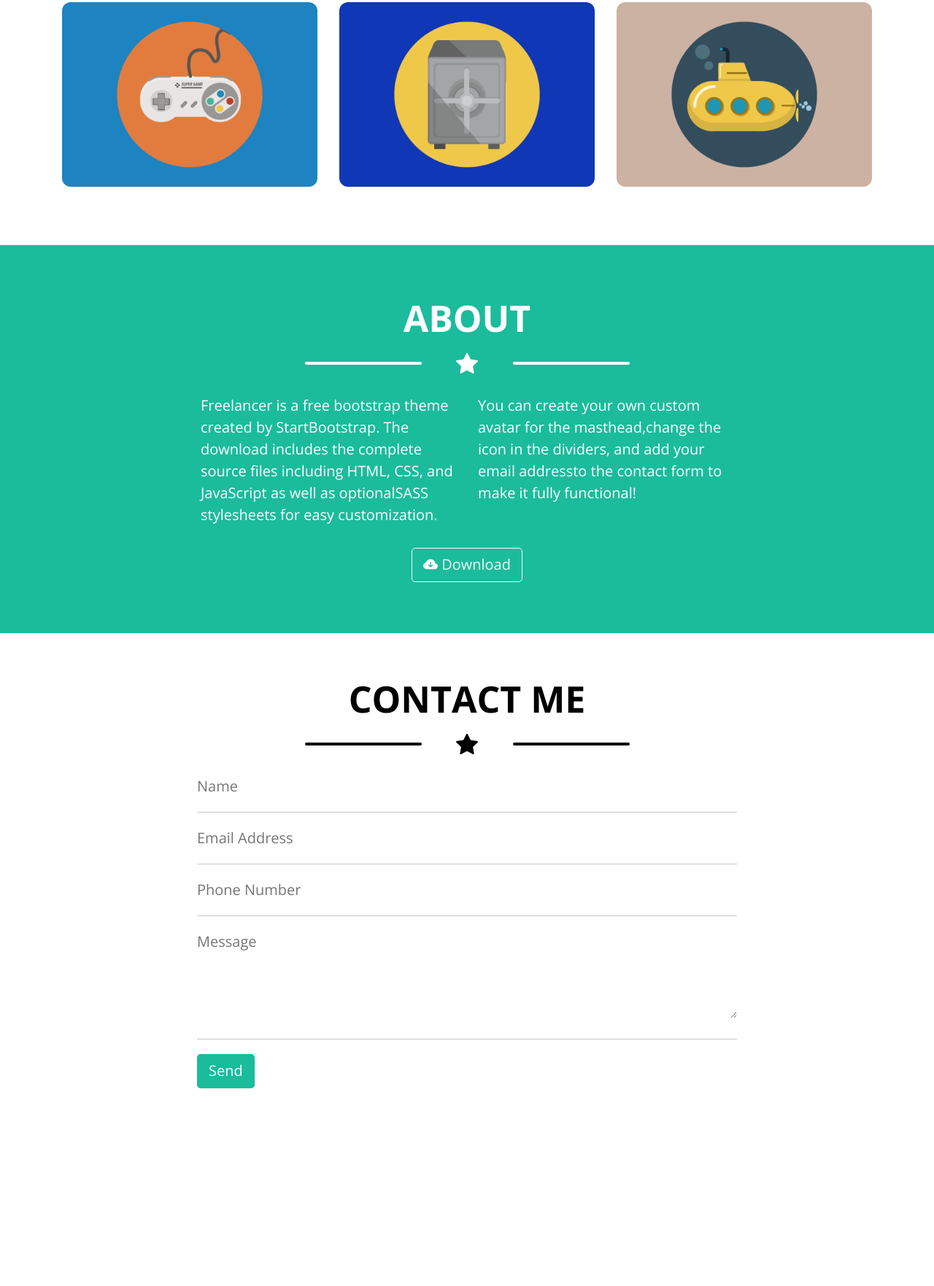
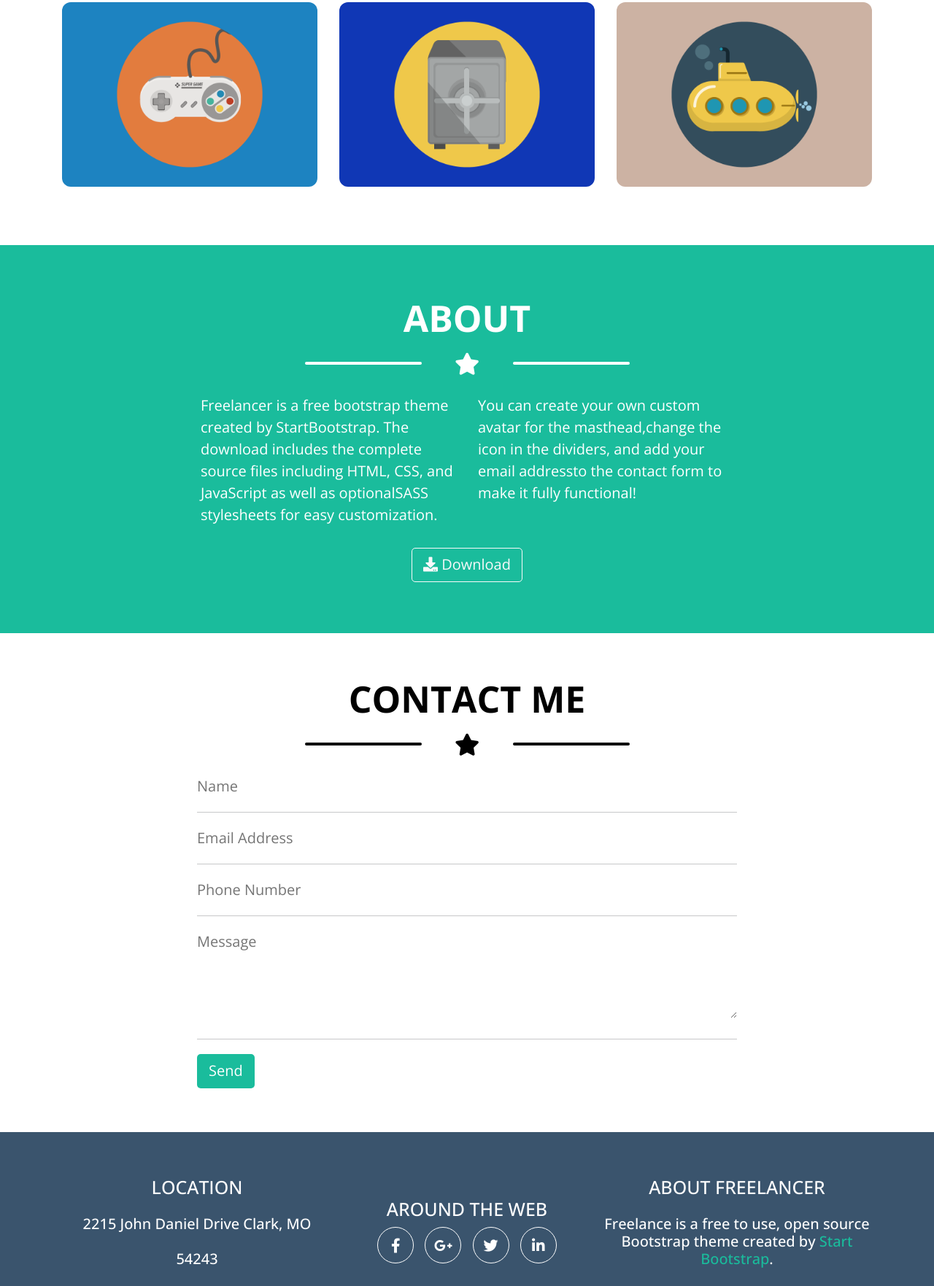
Before and after one commit to FilippoR00/html-css-bootstrap-freelancer, a plain HTML site: page index.html in a window 1280 px wide. Shown: the part 1037-2800 px from the top of the page at 73% size. Before the commit the page ends 2589 px from the top, so only its background shows below. Drawn offline with nearby package versions, Linux system fonts and the light colour scheme.

Commit message:
added footer fixed icons

```diff
--- a/css/style.css
+++ b/css/style.css
@@ -44,3 +44,24 @@ textarea{
     width: 100%;
     border: none !important;
 }
+
+.footer_top{
+    background-color: #3a546d;
+}
+
+.footer_top span{
+    color: #1abc9c !important;
+    cursor: pointer;
+}
+
+.footer_bottom{
+    color: white;
+    font-size: 14px;
+    background-color: #2c3e50;
+}
+
+.rounded_div{
+    height: 50px;
+    width: 50px;
+    cursor: pointer;
+}
--- a/index.html
+++ b/index.html
@@ -12,7 +12,9 @@
     rel="stylesheet">
     <link href="https://cdn.jsdelivr.net/npm/bootstrap@5.1.3/dist/css/bootstrap.min.css" rel="stylesheet"
     integrity="sha384-1BmE4kWBq78iYhFldvKuhfTAU6auU8tT94WrHftjDbrCEXSU1oBoqyl2QvZ6jIW3" crossorigin="anonymous">
-    <link rel="stylesheet" href="https://cdn.jsdelivr.net/npm/bootstrap-icons@1.6.1/font/bootstrap-icons.css">
+    <link rel="stylesheet" href="https://cdnjs.cloudflare.com/ajax/libs/font-awesome/5.15.4/css/all.min.css"
+    integrity="sha512-1ycn6IcaQQ40/MKBW2W4Rhis/DbILU74C1vSrLJxCq57o941Ym01SwNsOMqvEBFlcgUa6xLiPY/NS5R+E6ztJQ=="
+    crossorigin="anonymous" referrerpolicy="no-referrer" />
 </head>
 <body>
     <div class="container-fluid px-0">
@@ -51,7 +53,7 @@
             </div>
             <div class="row d-flex justify-content-center text-white align-items-center">
                 <div class="col-2"><hr class="rounded-pill opacity-100 "></div>
-                <div class="col-1 text-center fs-4"><i class="bi bi-star-fill"></i></div>
+                <div class="col-1 text-center fs-4"><i class="fas fa-star"></i></div>
                 <div class="col-2"><hr  class="rounded-pill opacity-100"></div>
             </div>
             <div class="row text-center text-white">
@@ -67,7 +69,7 @@
             <div class="col-2">
                 <hr class="rounded-pill opacity-100 ">
             </div>
-            <div class="col-1 text-center fs-4"><i class="bi bi-star-fill"></i></div>
+            <div class="col-1 text-center fs-4"><i class="fas fa-star"></i></div>
             <div class="col-2">
                 <hr class="rounded-pill opacity-100">
             </div>
@@ -102,7 +104,7 @@
                 <div class="col-2">
                     <hr class="rounded-pill opacity-100 ">
                 </div>
-                <div class="col-1 text-center fs-4"><i class="bi bi-star-fill"></i></div>
+                <div class="col-1 text-center fs-4"><i class="fas fa-star"></i></div>
                 <div class="col-2">
                     <hr class="rounded-pill opacity-100">
                 </div>
@@ -119,7 +121,7 @@
             </div>
             <div class="row d-flex justify-content-center py-2">
                 <div class="col-4 d-flex justify-content-center mb-5">
-                    <button type="button" class="btn btn-outline-light"><i class="bi bi-cloud-arrow-down-fill"></i> Download</button>
+                    <button type="button" class="btn btn-outline-light"><i class="fas fa-download"></i> Download</button>
                 </div>
             </div>
         </div>
@@ -132,7 +134,7 @@
             <div class="col-2">
                 <hr class="rounded-pill opacity-100 ">
             </div>
-            <div class="col-1 text-center fs-4"><i class="bi bi-star-fill"></i></div>
+            <div class="col-1 text-center fs-4"><i class="fas fa-star"></i></div>
             <div class="col-2">
                 <hr class="rounded-pill opacity-100">
             </div>
@@ -151,7 +153,35 @@
             <button type="button" class="btn jumbo_style text-white mb-5">Send</button>
         </div>
     </div>
-
+    <div class="container-fluid footer_top">
+        <div class="container-xl d-flex justify-content-center flex-wrap text-white  py-5">
+            <div class="col-lg-4 col-md-12 col-12 d-flex justify-content-center flex-wrap">
+                <h5 class="text-uppercase col-12 d-flex justify-content-center">Location</h5>
+                <h6 class=" col-12 d-flex justify-content-center">2215 John Daniel Drive Clark, MO</h6>
+                <h6 class=" col-12 d-flex justify-content-center">54243</h6>
+            </div>
+            <div class="col-lg-4 col-md-12 col-12 d-flex justify-content-center flex-wrap my-md-4 my-4">
+                <h5 class="text-uppercase col-12 d-flex justify-content-center">Around the web</h5>
+                <div class="col-12 text-center">
+                    <div class="rounded_div py-2 mx-1 border border-white rounded-circle d-inline-block"><i class="fab fa-facebook-f"></i></div>
+                    <div class="rounded_div py-2 mx-1 border border-white rounded-circle d-inline-block"><i class="fab fa-google-plus-g"></i></div>
+                    <div class="rounded_div py-2 mx-1 border border-white rounded-circle d-inline-block"><i class="fab fa-twitter"></i></div>
+                    <div class="rounded_div py-2 mx-1 border border-white rounded-circle d-inline-block"><i class="fab fa-linkedin-in"></i></div>
+                </div>
+            </div>
+            <div class="col-lg-4 col-md-12 col-12 d-flex justify-content-center flex-wrap">
+                <h5 class="text-uppercase col-12 d-flex justify-content-center">About freelancer</h5>
+                <h6 class=" col-12 text-center">Freelance is a free to use, open source Bootstrap theme created by <span>Start Bootstrap</span>.</h6>
+            </div>
+        </div>
+    </div>
+    <div class="container-fluid footer_bottom">
+        <div class="container-xl d-flex justify-content-center">
+            <div class="col-12 d-flex justify-content-center py-4 mb-2">
+                <div>Copyright &#9400; Your Website 2021</div>
+            </div>
+        </div>
+    </div>
 
 
 
```
